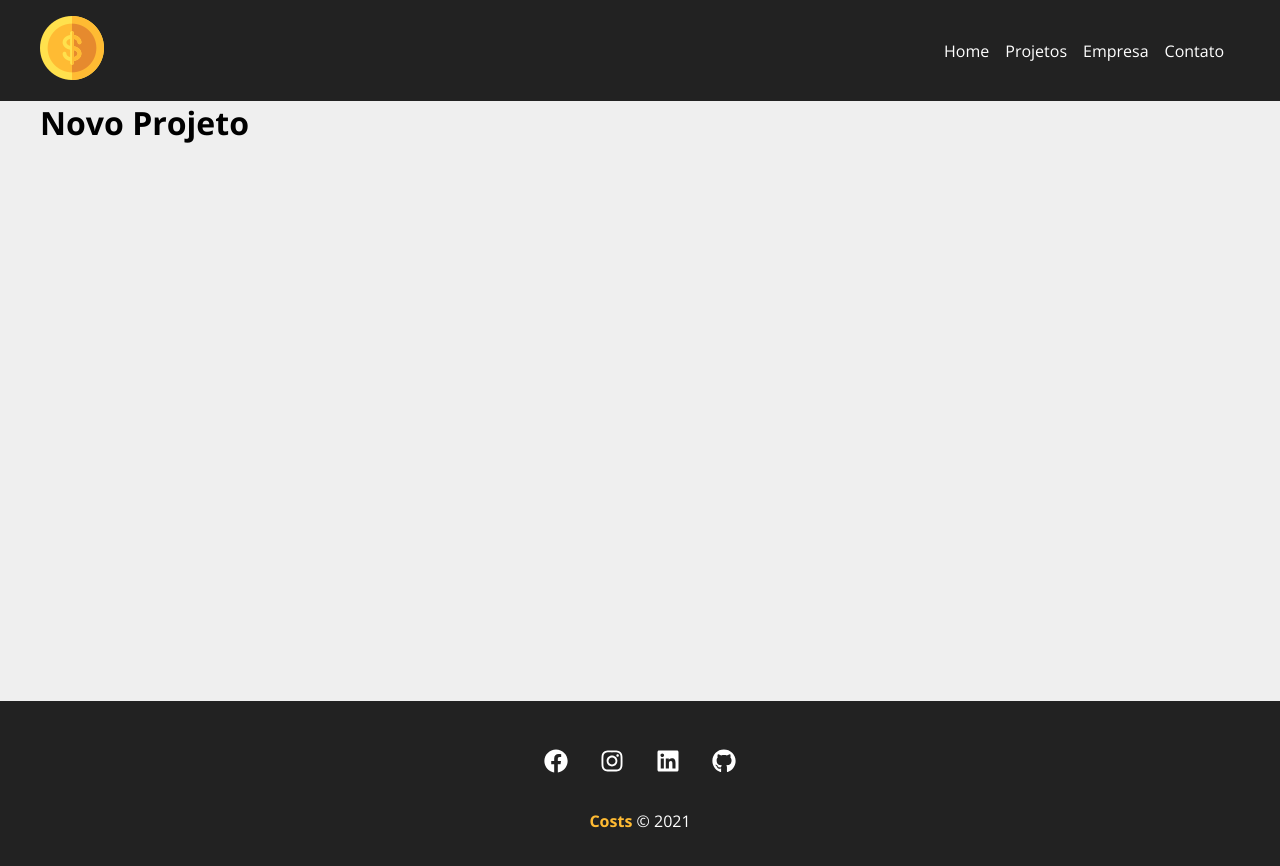
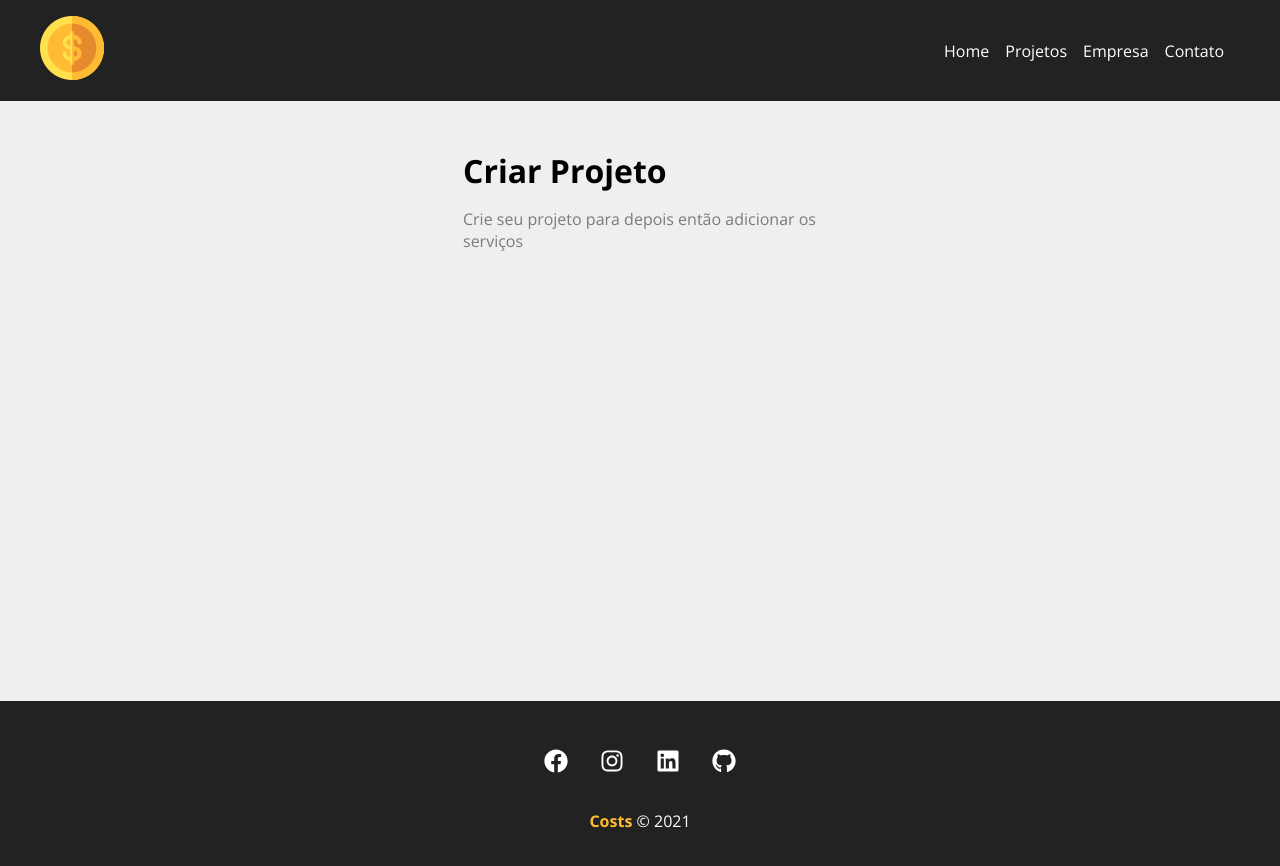
Before and after one commit to PedroVerano/project_adiministrador-de-projetos, a React (Create React App) app: page /novoprojeto in a window 1280 px wide. Shown: the top 866 px of the page. Built offline with nearby package versions, Linux system fonts and the light colour scheme.

Commit message:
Projeto forms

```diff
--- a/src/components/pages/NovoProjeto.js
+++ b/src/components/pages/NovoProjeto.js
@@ -1,6 +1,13 @@
+import ProjetoForm from '../projeto/ProjetoForm';
+import styles from './NovoProjeto.module.css'
 function NovoProjeto () {
     return(
-        <h1>Novo Projeto</h1>
+        <div className={styles.container}>
+            <h1>Criar Projeto</h1>
+            <p>Crie seu projeto para depois então adicionar os serviços</p>
+            <ProjetoForm />
+        </div>
     )
 }
+
 export default NovoProjeto;
--- /dev/null
+++ b/src/components/pages/NovoProjeto.module.css
@@ -0,0 +1,13 @@
+.container {
+    width: 450px;
+    margin: 0 auto;
+    padding: 3em;
+}
+
+.container h1 {
+    margin-bottom: 0.5em;
+}
+
+.container p {
+    color: #7b7b7b;
+}
--- /dev/null
+++ b/src/components/projeto/ProjetoForm.js
@@ -0,0 +1,9 @@
+function ProjetoForm() {
+    return(
+        <div>
+
+        </div>
+    )
+}
+
+export default ProjetoForm;
```
